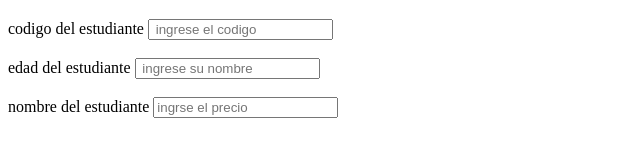
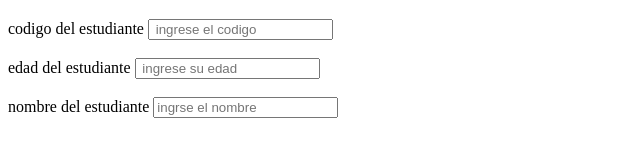
Before and after one commit to Josexde/holaa07_04_25, a plain HTML site: page index.html in a window 1280 px wide. Shown: the part 553-710 px from the top of the page, 0-640 px from the left. Drawn offline with Linux system fonts and the light colour scheme.

Commit message:
Add files via upload

```diff
--- a/index.html
+++ b/index.html
@@ -20,9 +20,9 @@
 <label for="codigo">codigo del estudiante</label>
 <input type="text" name= "codigo" id="codigo" placeholder=" ingrese el codigo" > <br><br>
 <label for="codigo">edad del estudiante</label>
-<input type="text" name="nombre" id="nombre" placeholder=" ingrese su nombre"><br><br>
+<input type="text" name="nombre" id="nombre" placeholder=" ingrese su edad"><br><br>
 <label for="codigo">nombre del estudiante</label>
-<input type="text" name="precio" id="precio" placeholder="ingrse el precio"><br><br>
+<input type="text" name="precio" id="precio" placeholder="ingrse el nombre"><br><br>
 
 
 
```
